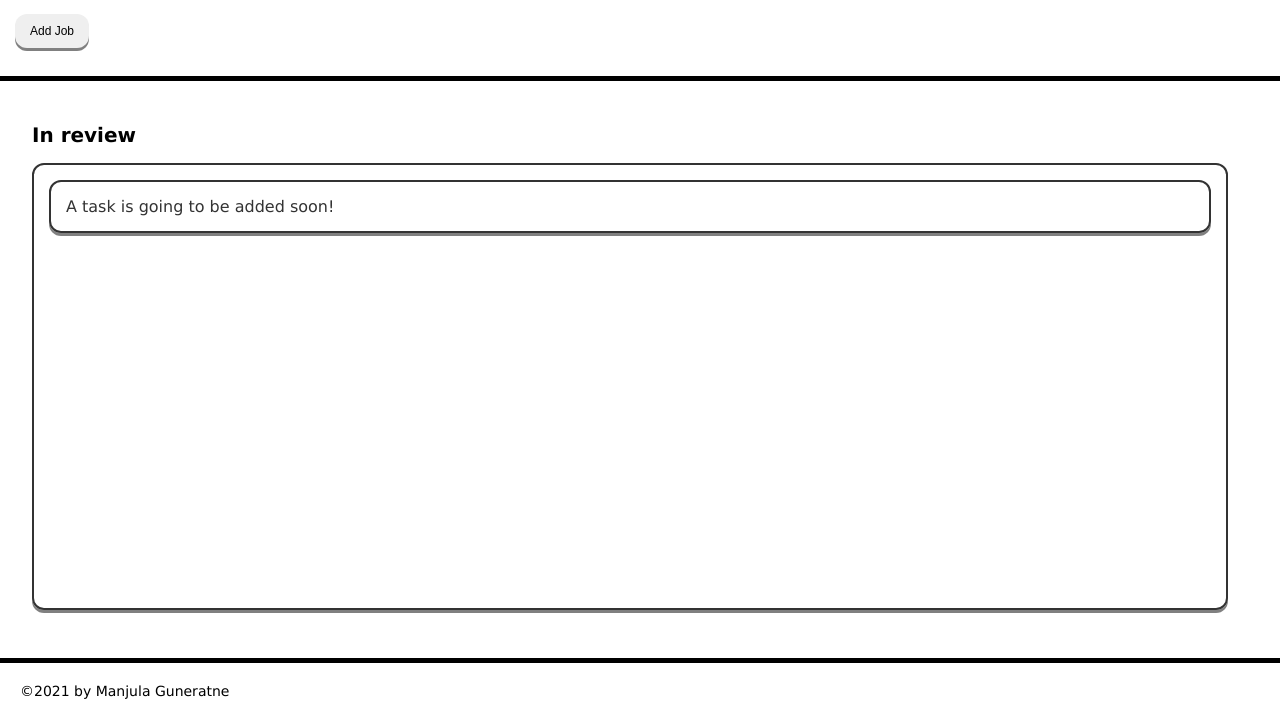
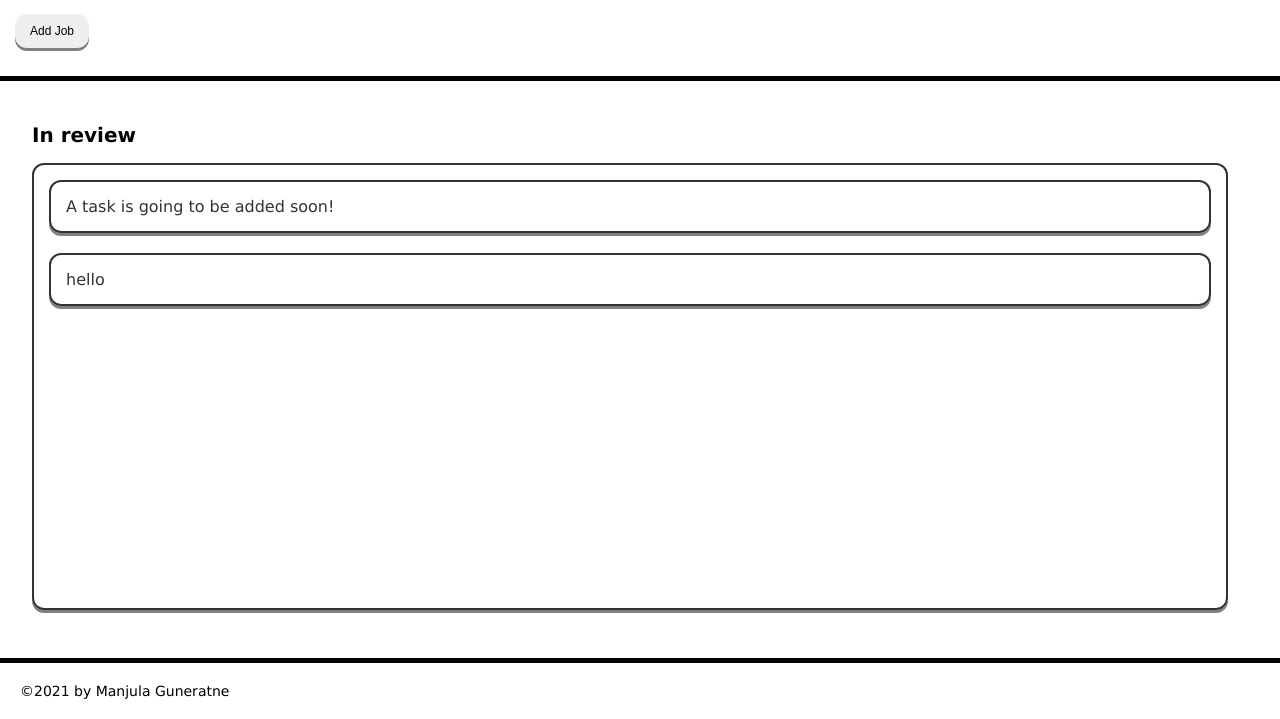
Before and after one commit to Manjula85/Job_Applications, a plain HTML site: page index.html in a window 1280 px wide. Both pictures are taken after a click on the button "Add Job". Shown: the part 81-800 px from the top of the page. Drawn offline with Linux system fonts and the light colour scheme.

Commit message:
DOM element added

```diff
--- a/assets/css/style.css
+++ b/assets/css/style.css
@@ -76,7 +76,7 @@ footer {
   width: 95%;
 }
 
-.task-list-wrapper {
+.job-list-wrapper {
   flex: 1;
   margin: 0 20px 30px 0;
 }
@@ -85,7 +85,7 @@ footer {
   font-size: 2rem;
 }
 
-.task-list {
+.job-list {
   list-style: none;
   padding: 15px;
   height: calc(100% - 50px);
@@ -94,7 +94,7 @@ footer {
   box-shadow: 0 3px grey;
 }
 
-.task-item {
+.job-item {
   color: var(--grey);
   padding: 15px 15px;
   border: 2px solid var(--grey);
--- a/assets/js/script.js
+++ b/assets/js/script.js
@@ -1,2 +1,9 @@
-var buttonE1 = document.querySelector('#save-job');
-console.log(buttonE1);
+var jobsToApplyEl = document.querySelector('#jobs-in-review');
+var buttonEl = document.querySelector('#save-job');
+
+buttonEl.addEventListener('click', function () {
+    var jobItemEl = document.createElement('li');
+    jobItemEl.textContent = "hello";
+    jobItemEl.className = 'job-item';
+    jobsToApplyEl.appendChild(jobItemEl);
+});
--- a/index.html
+++ b/index.html
@@ -14,10 +14,10 @@
         <button class="btn" id="save-job">Add Job</button>
     </header>
     <main class='page-content'>
-        <section class="task-list-wrapper">
+        <section class="job-list-wrapper">
             <h2 class="list-title">In review</h2>
-            <ul class="task-list">
-                <li class='task-item'>A task is going to be added soon!</li>
+            <ul class="job-list" id="jobs-in-review">
+                <li class='job-item'>A task is going to be added soon!</li>
             </ul>
         </section>
     </main>
```
